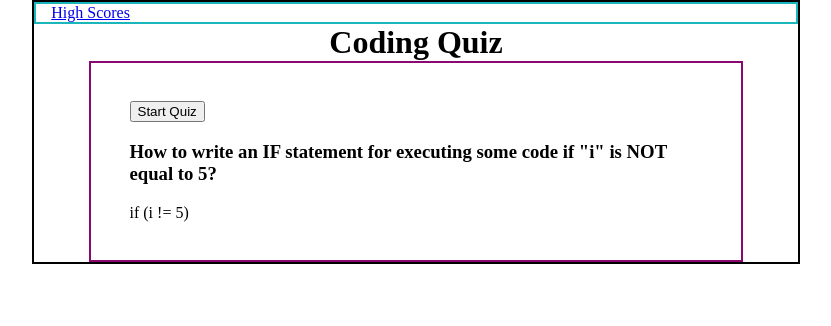
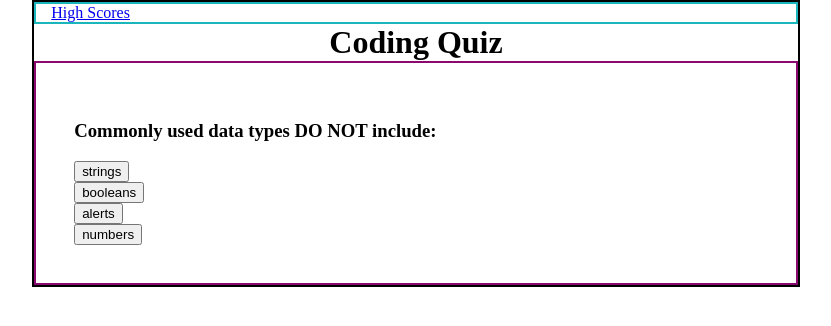
Before and after one commit to R1senFenix/CodeQuiz, a plain HTML site: page index.html in a window 1280 px wide. Both pictures are taken after a click on the button "Start Quiz". Shown: the whole page, without its empty margins (224-1055 px from the left). Drawn offline with Linux system fonts and the light colour scheme.

Commit message:
somewhat working needs more time

```diff
--- a/index.html
+++ b/index.html
@@ -5,6 +5,7 @@
     <meta name="viewport" content="width=device-width, initial-scale=1.0" />
     <meta http-equiv="X-UA-Compatible" content="ie=edge" />
     <link rel="stylesheet" href="style.css" />
+    <!-- Added link to the jQuery Library -->
     <title>Document</title>
   </head>
   <body>
@@ -13,14 +14,13 @@
         <div class="highScoreLink">
           <a href="#">High Scores</a>
         </div>
-
         <div class="activeTimer"></div>
       </div>
       <h1>Coding Quiz</h1>
       <div class="quizBlock">
         <button class="startQuizBtn">Start Quiz</button>
         <div class="quizItself">
-          <h3 id="questionTitle"></h3>
+          <div id="titleHeadings"></div>
           <div id="questionChoices"></div>
         </div>
       </div>
--- a/question.js
+++ b/question.js
@@ -2,27 +2,27 @@ var questions = [
     {
         title: "Commonly used data types DO NOT include:",
         choices: ["strings", "booleans", "alerts", "numbers"],
-        answer: "alerts"
+        correctAnswer: "alerts"
     },
     {
         title: "The condition in an if / else statement is enclosed within ____.",
         choices: ["quotes", "curly brackets", "parentheses", "square brackets"],
-        answer: "parentheses"
+        correctAnswer: "parentheses"
     },
     {
         title: 'What is the correct syntax for referring to an external script called "xxx.js"?',
         choices: ['<script name = "xxx.js">', '<script src = "xxx.js">', '<script href = "xxx.js">', '<script call = "xxx.js">'],
-        answer: '<script src = "xxx.js">',
+        correctAnswer: '<script src = "xxx.js">',
     },
     {
         title: 'How do you write "Hello World" in an alert box?',
         choices: ['msg("Hello World");', 'msgBox("Hello World");', 'alert("Hello World");', 'alertBox("Hello World");'],
-        answer: 'alert("Hello World");',
+        correctAnswer: 'alert("Hello World");',
     },
     {
         title: 'How to write an IF statement for executing some code if "i" is NOT equal to 5?',
         choices: ["if(i <> 5)", "if i <> 5", "if i =! 5 then", "if (i != 5)"],
-        answer: "if (i != 5)",
+        correctAnswer: "if (i != 5)",
     },
     ///etc.
 ];
--- a/script.js
+++ b/script.js
@@ -1,24 +1,103 @@
 document.addEventListener("DOMContentLoaded", function () {
     // Handler when the DOM is fully loaded
-    var showThatQuiz = document.querySelector(".startQuizButton");
-    var getQuestionTitle = document.querySelector("#questionTitle");
+    var showThatQuiz = document.querySelector(".startQuizBtn");
+    var getQuestionTitle = document.querySelector("#titleHeadings");
     var getQuestionChoices = document.querySelector("#questionChoices")
+    var timeWatch = document.querySelector(".activeTimer");
+
+    //var mainEl = document.getElementById("main");
+
+    var timerStartsAt = 75;
+    var index = 0;
+
+    showThatQuiz.addEventListener('click', function () {
 
 
-    for (var i = 0; i < questions.length; i++) {
-        var addedTitle = questions[i].title;
+        var startbutton = document.querySelector('.startQuizBtn');
+        startbutton.style.display = 'none';
+        startQuiz(index);
+        startTimer();
+
+
+    });
+
+    function startQuiz() {
+        // see first question
+        // seee first answer set
+        //
+        showQuestion(index);
+        document.querySelectorAll(".currentChoices").addEventListener("click", function () {
+            checkAnswers();
+        });
+    }
+
+    function showQuestion(index) { //
+        // clear existing question set
+
+        var thisQuestion = questions[index];
+        var addedTitle = thisQuestion.title;
         console.log(addedTitle);
-        getQuestionTitle.textContent = addedTitle;
+        var createQuestionTitles = document.createElement("h3");
+        createQuestionTitles.setAttribute("class", "currentQuestion");
+        createQuestionTitles.innerText = addedTitle;
+        createQuestionTitles.setAttribute
+        getQuestionTitle.appendChild(createQuestionTitles);
+        //console.log("current question is " + currentQuestion);
+        iterateAnswers(thisQuestion);
+    }
 
-        for (var fewChoices = 0; fewChoices < questions[i].choices.length; fewChoices++) {
-            var addedChoices = questions[i].choices[fewChoices];
+    function iterateAnswers(thisQuestion) {
+        for (var i = 0;
+            i < thisQuestion.choices.length;
+            i++) {
+
+            var addedChoices = thisQuestion.choices[i];
             console.log(addedChoices);
-            getQuestionChoices.textContent = addedChoices;
+            // getQuestionChoices.textContent = addedChoices;
+            var createQuestionButtons = document.createElement("button");
+            createQuestionButtons.setAttribute("class", "currentChoices");
+            createQuestionButtons.setAttribute("value", addedChoices);
+            var breakbutton = document.createElement('br');
+            createQuestionButtons.textContent = addedChoices;
+            getQuestionChoices.appendChild(createQuestionButtons);
+            getQuestionChoices.appendChild(breakbutton);
+
+
         }
-    };
-    //postedQuestion function () {
+    }
 
-    //}
+
+    function checkAnswers() {
+        //if answer === correctAnswer nextquestion
+        var selectedAnswer = document.querySelector(".currentChoices").value;
+        if (selectedAnswer === questions[0].correctAnswer) {
+            document.getElementById(".currentQuestion").remove();
+            document.getElementById(".currentChoices").remove();
+            index++;
+            startQuiz(index);
+        } else {
+            timerStartsAt = timerStartsAt - 15;
+            document.getElementById(".currentQuestion").remove();
+            document.getElementById(".currentChoices").remove();
+            index++;
+            startQuiz(index);
+        }
+    }
+
+
+    function startTimer() {
+        var timerInterval = setInterval(function () {
+            timerStartsAt--;
+            timeWatch.textContent = timerStartsAt;
+
+            if (timerStartsAt === 0) {
+                clearInterval(timerInterval);
+                //insert stop function here
+                return;
+            }
+
+        }, 1000);
+    }
 
 
 
--- a/style.css
+++ b/style.css
@@ -1,5 +1,5 @@
 body {
-  min-height: 80vh;
+  min-height: 80%;
   width: 60vw;
   margin: auto;
 }
@@ -17,7 +17,7 @@ body {
   padding-right: 2%;
 }
 .activetimer {
-  text-align: right;
+  float: inline-end;
 }
 
 h1 {
@@ -29,7 +29,7 @@ h1 {
   border-width: 2px;
   border-style: solid;
   border-color: rgb(139, 8, 111);
-  width: 75%;
+  min-width: 75%;
   display: block;
   margin-left: auto;
   margin-right: auto;
```
